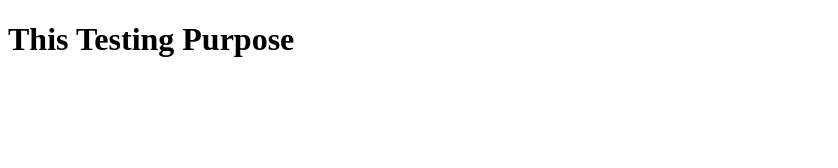
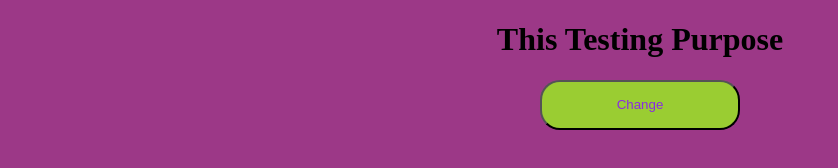
Before and after one commit to mdisrar786/javascript_basic, a plain HTML site: page index.html in a window 1280 px wide. Shown: the whole page, without its empty margins (0-838 px from the left). Drawn offline with Linux system fonts and the light colour scheme.

Commit message:
css apply

```diff
--- /dev/null
+++ b/index.css
@@ -0,0 +1,14 @@
+body{
+    background-color: rgb(156, 56, 135);
+    text-align: center;
+
+}
+button{
+    width: 200px;
+    height: 50px;
+    color: blueviolet;
+    background-color: yellowgreen;
+    border-radius: 20px;
+
+
+}
--- a/index.html
+++ b/index.html
@@ -4,8 +4,11 @@
     <meta charset="UTF-8">
     <meta name="viewport" content="width=device-width, initial-scale=1.0">
     <title>Document</title>
+    <link rel="stylesheet" href="index.css">
 </head>
 <body>
     <h1>This Testing Purpose </h1>
+    <button>Change</button>
+    <script src="index.js"></script>
 </body>
 </html>
```
Also changed, not shown: index.js (added).
